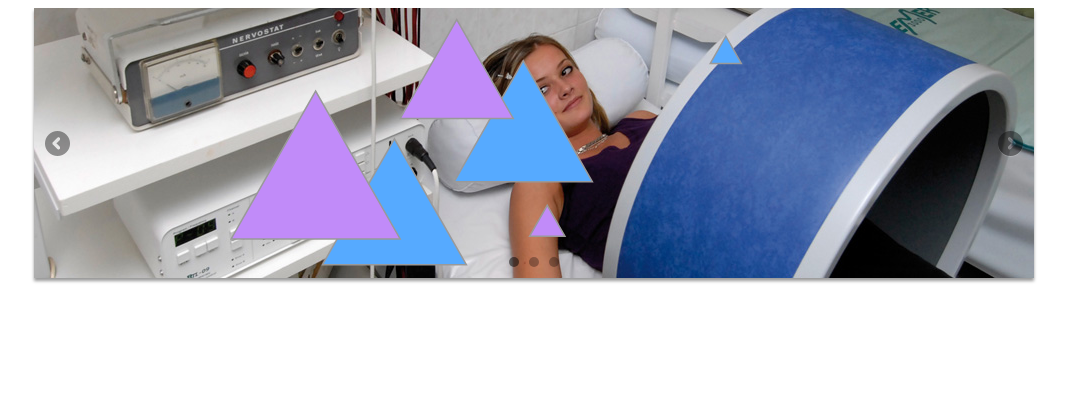
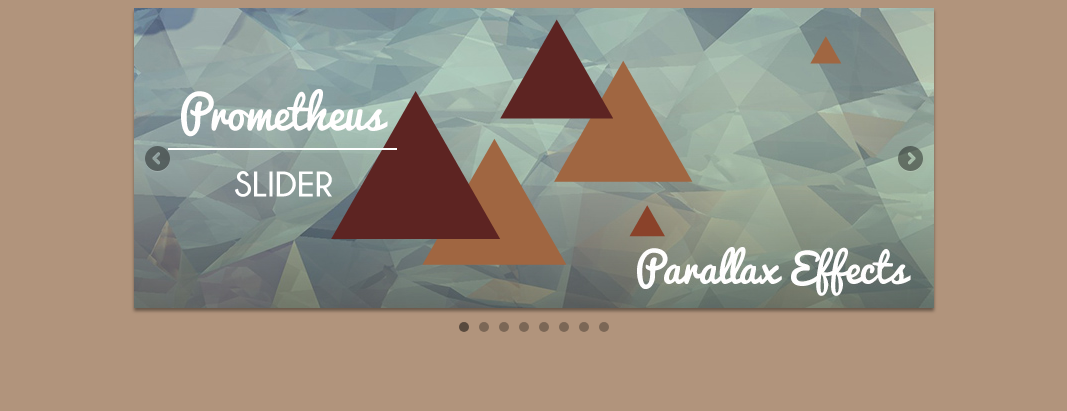
Before and after one commit to ocReaper/Prometheus-Slider, a website: page index.html in a window 1280 px wide. Shown: the whole page, without its empty margins (106-1173 px from the left). Drawn offline with nearby package versions, Linux system fonts and the light colour scheme.

Commit message:
Parallax and animation engine has been upgraded. Also a few new images has been added.

```diff
--- a/index.html
+++ b/index.html
@@ -9,11 +9,12 @@
 	<script type="text/javascript">
 		$(document).ready(function(){
 			$('#slider').Prometheus({
-				autoSlide : false,
+				startDuration : 10000,
+				duration : 6000,
 				animation : {
-					type : 'random',
-				    cols : 7,
-				    rows : 2
+					type : 'fade',
+				    cols : 5,
+				    rows : 3
 				},
 				directionNavigation : true,
 				directionNavigationPrev : $('#prev'),
@@ -27,31 +28,69 @@
 			});
 		});
 	</script>
+	<style>
+		body {
+			background: #B1947C;
+		}
+		.title {
+			position:absolute;
+			top: 0;
+			left: 0;
+			z-index: 2;
+		}
+		#slider {
+			overflow: visible;
+		}
+		#slider > ul {
+			overflow: hidden;
+		}
+		#pagination {
+			bottom: -30px !important;
+			height: 20px !important;
+		}
+	</style>
 </head>
 <body>
 	<div id="slider">
 		<ul class="slides">
 			<li>
-				<svg xmlns="http://www.w3.org/2000/svg" width="1000" height="400" style="left: -65px;position: relative;">
+				<svg xmlns="http://www.w3.org/2000/svg" width="1000" height="400" style="left: -65px;position: absolute;z-index: 1;">
 					<g>
-						<path stroke="#999999" id="svg_8" d="m353.42749,256.767151l72,-126.001526l72,126.001526l-144,0z" stroke-width="1.5" fill="#56aaff" data-role="parallaxed"/>
-						<path stroke="#999999" id="svg_6" d="m262.142487,230.958908l84.500122,-147.873276l84.499847,147.873276l-168.999969,0z" stroke-width="1.5" fill="#c18bf9" data-role="parallaxed"/>
-						<path id="svg_10" d="m485.092529,173.780609l69.14209,-120.999985l69.142151,120.999985l-138.284241,0z" stroke-width="1.5" stroke="#999999" fill="#56aaff" data-role="parallaxed"/>
-						<path stroke="#999999" id="svg_9" d="m431.232483,110.496887l56.499817,-98.875969l56.500183,98.875969l-113,0z" stroke-width="1.5" fill="#c18bf9" data-role="parallaxed"/>
-						<path stroke="#999999" transform="rotate(-180 423.75 108.997)" transform-origin="50% 50%" id="svg_7" d="m362.75,162.372055l61.000092,-106.751068l60.999908,106.751068l-122,0z" stroke-opacity="null" stroke-width="1.5" fill="#e5e5e5" data-role="parallaxed"/>
-						<path stroke="#999999" transform="rotate(-180 205 193.926)" transform-origin="50% 50%" id="svg_5" d="m2.000015,371.550323l203.000275,-355.24958l202.99971,355.24958l-405.999985,0z" stroke-width="1.5" fill="#56aaff" data-role="parallaxed"/>
-						<path stroke="#999999" id="svg_11" d="m560.54248,228.255722l17.71405,-31.000107l17.714905,31.000107l-35.428955,0z" stroke-width="1.5" fill="#c18bf9" data-role="parallaxed"/>
-						<path transform="rotate(-180 626.703 52.0002)" transform-origin="50% 50%" id="svg_12" d="m596.702515,78.250435l30,-52.500435l30,52.500435l-60,0z" stroke-width="1.5" stroke="#999999" fill="#c18bf9" data-role="parallaxed"/>
-						<path stroke="#999999" transform="rotate(-180 697.203 122.188)" transform-origin="50% 50%" id="svg_13" d="m672.702515,143.625351l24.5,-42.875351l24.5,42.875351l-49,0z" stroke-width="1.5" fill="#e5e5e5" data-role="parallaxed"/>
-						<path id="svg_14" d="m741.342529,55.375954l15.5,-27.125328l15.5,27.125328l-31,0z" stroke-width="1.5" stroke="#999999" fill="#56aaff" data-role="parallaxed"/>
+						<path id="svg_8" d="m353.42749,256.767151l72,-126.001526l72,126.001526l-144,0z" fill="#a06641" data-role="parallaxed"/>
+						<path id="svg_6" d="m262.142487,230.958908l84.500122,-147.873276l84.499847,147.873276l-168.999969,0z" fill="#5d2422" data-role="parallaxed"/>
+						<path id="svg_10" d="m485.092529,173.780609l69.14209,-120.999985l69.142151,120.999985l-138.284241,0z" fill="#a06641" data-role="parallaxed"/>
+						<path id="svg_9" d="m431.232483,110.496887l56.499817,-98.875969l56.500183,98.875969l-113,0z" fill="#5d2422" data-role="parallaxed"/>
+						<path transform="rotate(-180 423.75 108.997)" transform-origin="50% 50%" id="svg_7" d="m362.75,162.372055l61.000092,-106.751068l60.999908,106.751068l-122,0z" fill="#8a422a" data-role="parallaxed"/>
+						<path transform="rotate(-180 205 193.926)" transform-origin="50% 50%" id="svg_5" d="m2.000015,371.550323l203.000275,-355.24958l202.99971,355.24958l-405.999985,0z" fill="#a06641" data-role="parallaxed"/>
+						<path id="svg_11" d="m560.54248,228.255722l17.71405,-31.000107l17.714905,31.000107l-35.428955,0z" stroke-width="1.5" fill="#8a422a" data-role="parallaxed"/>
+						<path transform="rotate(-180 626.703 52.0002)" transform-origin="50% 50%" id="svg_12" d="m596.702515,78.250435l30,-52.500435l30,52.500435l-60,0z" fill="#5d2422" data-role="parallaxed"/>
+						<path transform="rotate(-180 697.203 122.188)" transform-origin="50% 50%" id="svg_13" d="m672.702515,143.625351l24.5,-42.875351l24.5,42.875351l-49,0z" fill="#8a422a" data-role="parallaxed"/>
+						<path id="svg_14" d="m741.342529,55.375954l15.5,-27.125328l15.5,27.125328l-31,0z" fill="#a06641" data-role="parallaxed"/>
 					</g>
 				</svg>
+				<img src="assets/parallax.jpg" alt="" data-role="background"/>
+				<img class="title" src="assets/prometheus_title_2.png" alt="" data-role="parallaxed"/>
 			</li>
-			<li>
-				<img src="assets/slide1.jpg" alt=""/>
+			<li data-animation="fade">
+				<img src="assets/cubes1.jpg" alt="" data-role="background"/>
 			</li>
-			<li>
-				<img src="assets/slide2.jpg" alt="" data-role="parallaxed"/>
+			<li data-animation="slide">
+				<img src="assets/cubes2.jpg" alt="" data-role="background"/>
+			</li>
+			<li data-animation="blocks">
+				<img src="assets/cubes3.jpg" alt="" data-role="background"/>
+			</li>
+			<li data-animation="blocksZoom">
+				<img src="assets/cubes4.jpg" alt="" data-role="background"/>
+			</li>
+			<li data-animation="dots">
+				<img src="assets/cubes5.jpg" alt="" data-role="background"/>
+			</li>
+			<li data-animation="googleNowCards">
+				<img src="assets/cubes6.jpg" alt="" data-role="background"/>
+			</li>
+			<li data-animation="fade">
+				<img src="assets/circles1.jpg" alt="" data-role="background"/>
 			</li>
 		</ul>
 		<div id="next" class="direction next"></div>
--- a/prometheus.js
+++ b/prometheus.js
@@ -352,20 +352,23 @@
 	 * Replaces every <img/> tag to a <div/> with a background image
 	 */
 	Prometheus.prototype.turnImagesIntoContainers = function() {
-		var _this = this;
+		var _this = this,
+			i = 0;
 
 		this.images = [];
 
 		this.$slides.each(function() {
-			var $this = $(this),
-				$img = $this.find('img'),
+			var $slide = $(this),
+				$img = $slide.find('img[data-role=background]'),
 				$tiles = $('<div class="tiles"></div>');
 
+			if (!$img.length) return;
 			$img.hide();
-			$this.append($tiles);
+			$slide.append($tiles);
 			$tiles.css('background-image', 'url(' + $img.attr('src') + ')');
 			if ($img.data()) $tiles.data($img.data());
-			_this.images.push($tiles.css('background-image'));
+			if (!!$img.attr('class')) $tiles.addClass($img.attr('class'))
+			_this.images[i] = $tiles.css('background-image');
 			$img.remove();
 		});
 	};
@@ -384,6 +387,9 @@
 		if (!this.sliderLocked || forceSlide) {
 			var $currentSlide = this.$slides.eq(this.currentPos),
 				$nextSlide = this.$slides.eq(nextPos);
+
+			if ($nextSlide.data('animation')) this.$slider.find('ul').removeClass().addClass($nextSlide.data('animation'));
+			else this.$slider.find('ul').removeClass().addClass(this.settings.animation.type);
 
 			$.publish('beforeTransition', nextPos);
 
--- a/prometheus.less
+++ b/prometheus.less
@@ -2,8 +2,8 @@
 	position: relative;
 	display: block;
 	margin: 0 auto;
-	width: 1000px;
-	height: 270px;
+	width: 800px;
+	height: 300px;
 	overflow: hidden;
 	box-shadow: 0 3px 3px rgba(0, 0, 0, 0.4);
 
```
Also changed, not shown: assets/circles1.jpg (added), assets/cubes1.jpg (added), assets/cubes2.jpg (added), assets/cubes3.jpg (added), assets/cubes4.jpg (added), assets/cubes5.jpg (added), assets/cubes6.jpg (added), assets/parallax.jpg (added), assets/prometheus_title_2.png (added), assets/slide1.jpg (deleted), assets/slide2.jpg (deleted), prometheus.css.
